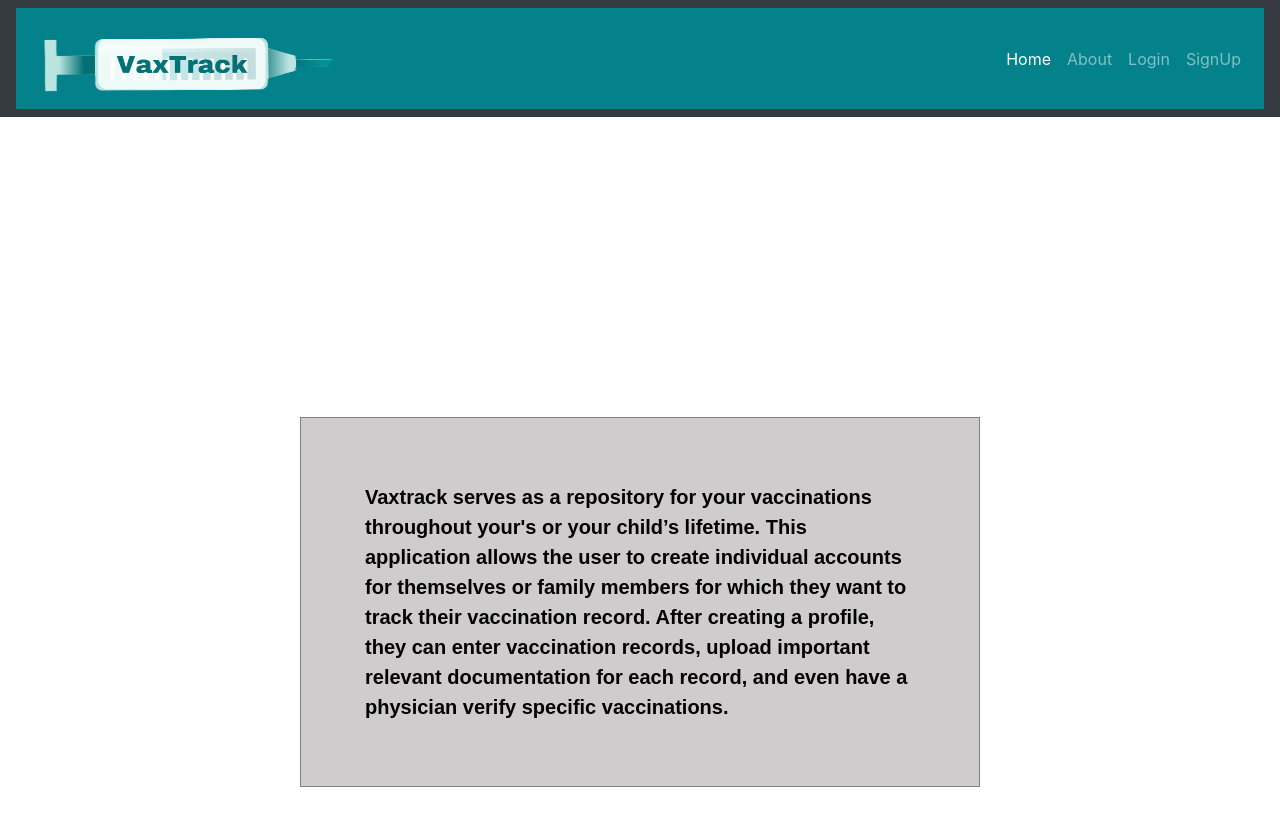
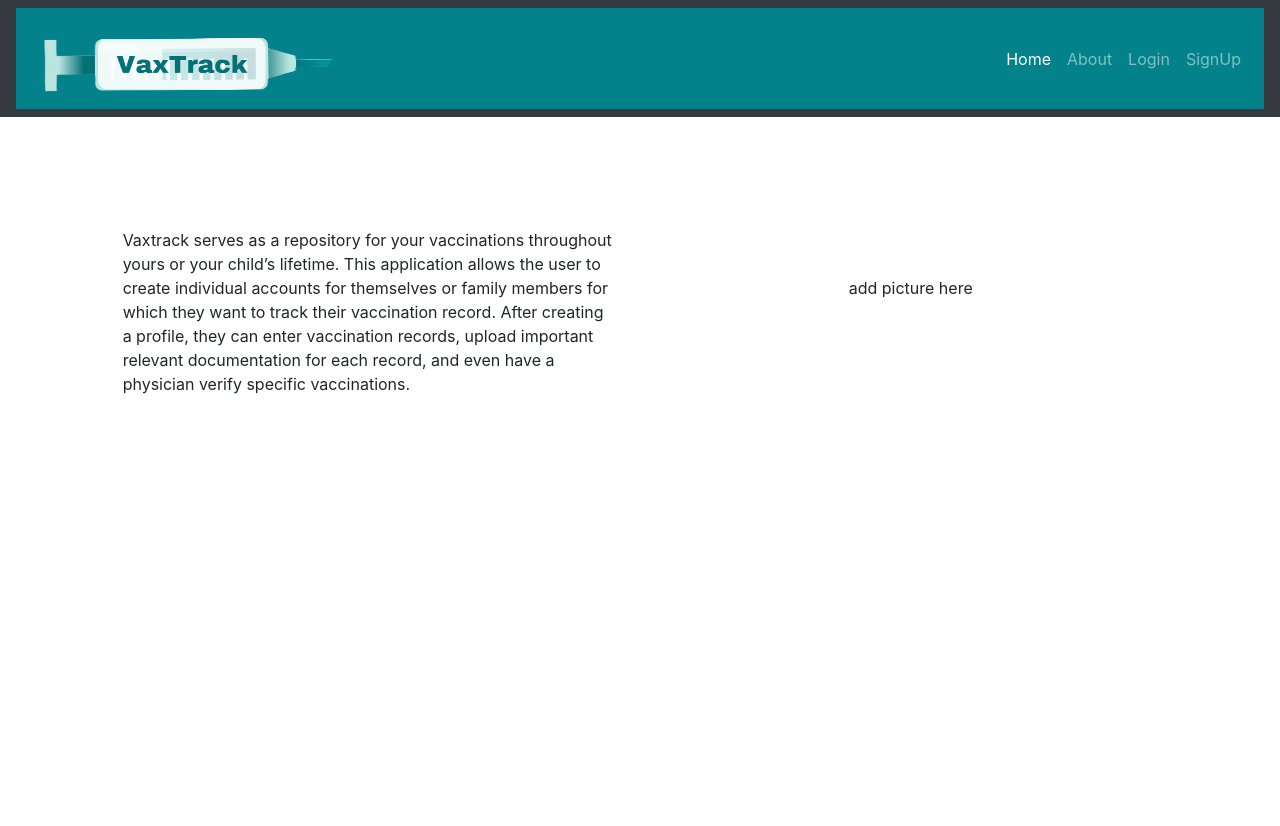
Before and after one commit to MsMLyons/vaxtrack, a React (Create React App) app in the folder client/: page / in a window 1280 px wide. Shown: the top 826 px of the page. After the commit the page ends 800 px from the top, so only its background shows below. Built offline with nearby package versions, Linux system fonts and the light colour scheme.

Commit message:
update home

```diff
--- a/client/src/Components/Home.js
+++ b/client/src/Components/Home.js
@@ -4,9 +4,17 @@ import '../Style/Home.css'
 
 function Home() {
   return (
-    <div className="home-container">
-       Vaxtrack serves as a repository for your vaccinations throughout your's or your child’s lifetime. This application allows the user to create individual accounts for themselves or family members for which they want to track their vaccination record. After creating a profile, they can enter vaccination records, upload important relevant documentation for each record, and even have a physician verify specific vaccinations.
+  <div className="home-container">
+      <div className="text-main">Vaxtrack serves as a repository for your vaccinations throughout yours or your child’s lifetime.
+        This application allows the user to create individual accounts for themselves or family members for which they
+        want to track their vaccination record. After creating a profile, they can enter vaccination records, upload important
+        relevant documentation for each record,
+        and even have a physician verify specific vaccinations. </div>
+      <div className="picture-main">
+      add picture here
+      </div>
     </div>
+
 
 
 
@@ -16,4 +24,5 @@ function Home() {
 
 
 
+
 export default Home
--- a/client/src/Style/Home.css
+++ b/client/src/Style/Home.css
@@ -1,16 +1,17 @@
+
 .home-container{
-        display: flex;
-        flex-flow: column;
-        flex-wrap: wrap;
-        justify-content: space-evenly;
-        border: 1px solid grey;
-        background: rgb(206, 204, 204);
-        color:black;
-        align-content: center;
-        padding: 5%;
-        margin: 300px 300px;
-        font-family: sans-serif;
-        font-size: 20px;
-        font-weight: bold;
-
+    display: flex;
+    align-items: center;
+    justify-content: center;
+    margin: 3%;
 }
+.picture-main{
+    width: 45%;
+    display: flex;
+    justify-content: center;
+}
+.text-main{
+    margin-top: 4%;
+    padding: 2%;
+    width: 45%
+}
```
